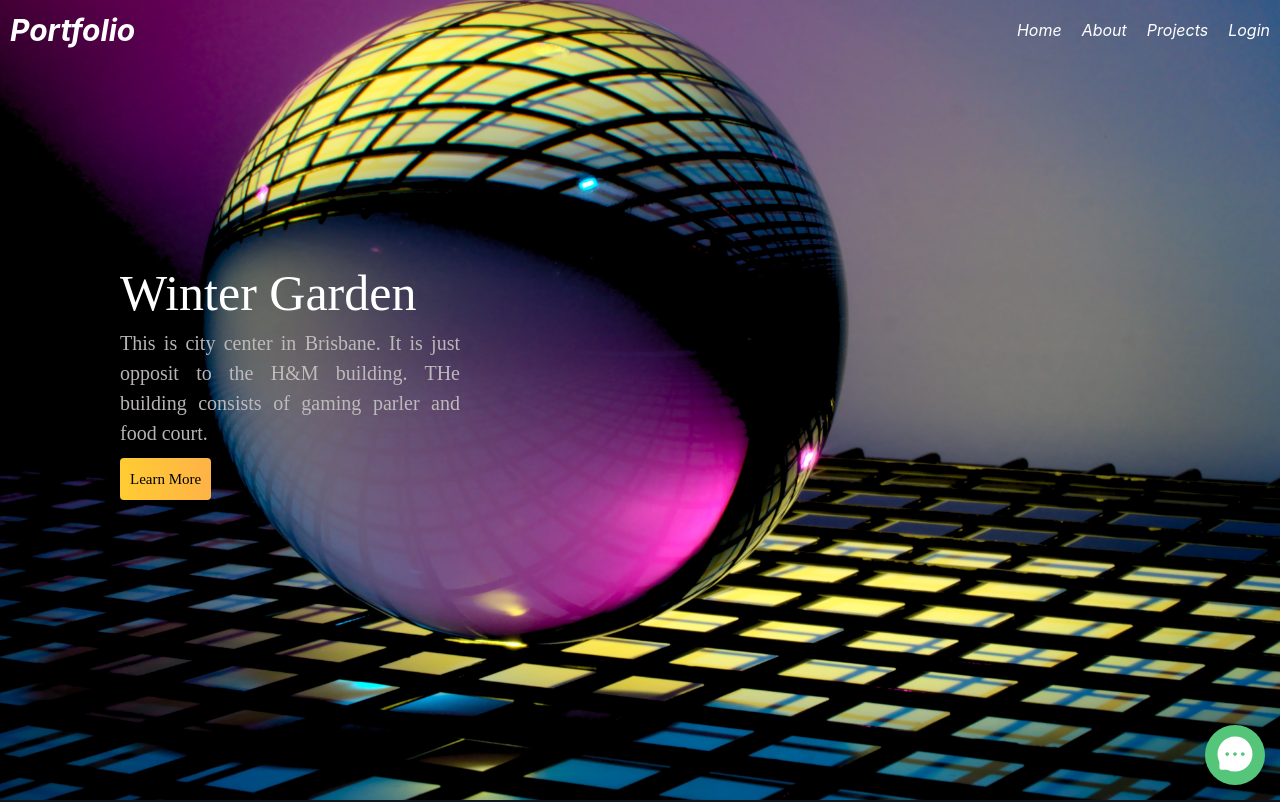
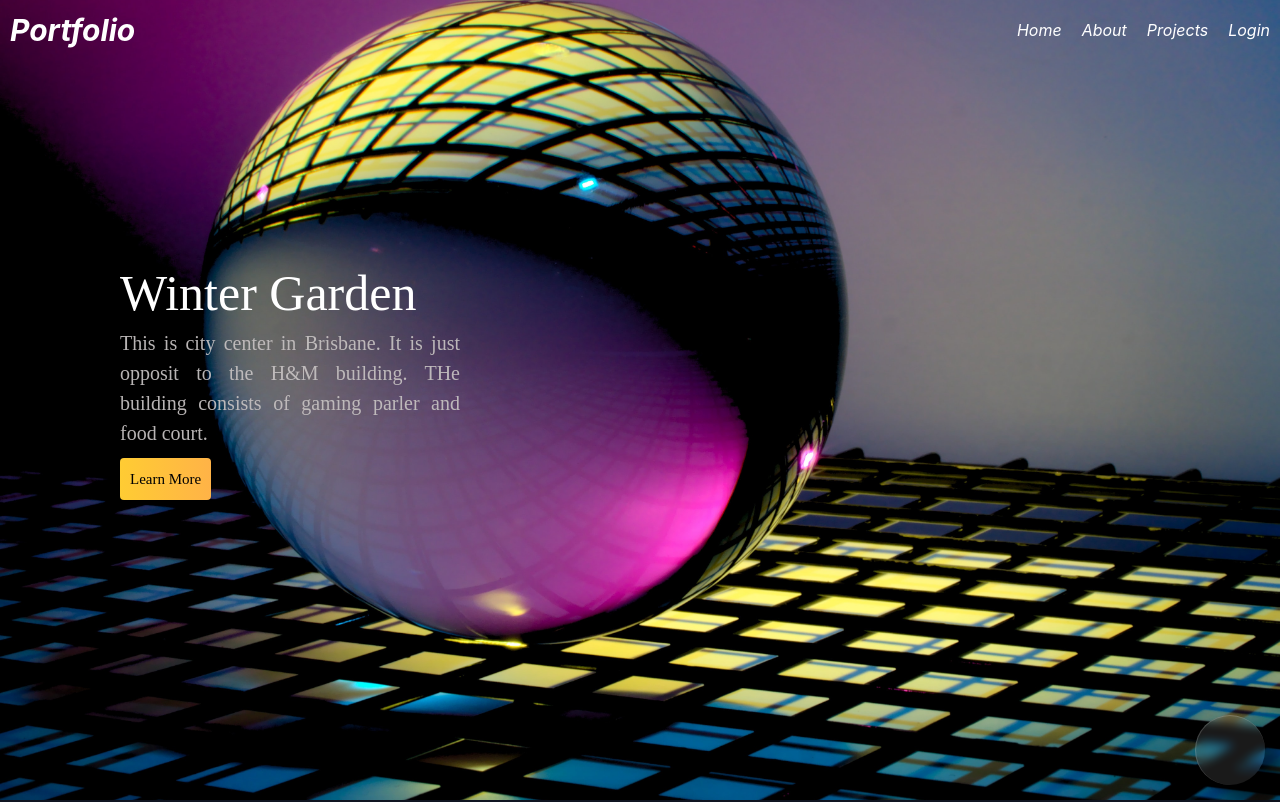
Before and after one commit to Samratkunwar/ePortfolio, a React (Create React App) app: page /project/1 in a window 1280 px wide. Shown: the top 802 px of the page. Built offline with nearby package versions, Linux system fonts and the light colour scheme; a web font is replaced by a local one.

Commit message:
contact form minor fix

```diff
--- a/package.json
+++ b/package.json
@@ -1,5 +1,5 @@
 {
-  "homepage": "http://Samratkunwar.github.io/ePortfolio",
+  "homepage": "http://Samratkunwar.github.io",
   "name": "my-eportfolio",
   "version": "0.1.0",
   "private": true,
--- a/src/Components/FormComponents/ContactmeComponent/contactMe.js
+++ b/src/Components/FormComponents/ContactmeComponent/contactMe.js
@@ -24,35 +24,41 @@ const Section = styled.div`
 `;
 
 const ContactMeButton = styled.a`
-    height: 6rem;
-    width: 6rem;
+    position: fixed;
+    height: 7rem;
+    width: 7rem;
     border-radius: 50%;
-    border: none;
-    position: fixed;
     bottom: 1.5rem;
     right: 1.5rem;
-    background-image: radial-gradient(var(--color-green-primary), var(--color-green-primary-light));
-    text-decoration: none;
     z-index: 1000;
-    box-shadow: 0 1.5rem 4rem rgba(0, 0, 0, 0.4);
-
-    &:hover {
-        transform: translateY(-3px);
-        box-shadow: 0 1rem 2rem rgba(0, 0, 0, 0.2);
-        color: rgba(3, 12, 3, 0.404);
-    }
-
+    background: rgba(255, 255, 255, .1);
+    box-shadow: 20px 20px 20px rgba(0, 0, 0, .5);
+    backdrop-filter: blur(5px);
+    border-top: .5px solid rgba(225, 225, 225, .2);
+    border-left: 1px solid rgba(225, 225, 225, .2);
 
 `;
 
 const ContactButtonIcon = styled(AiFillMessage)`
 
-    margin-top: .9rem;
+    margin-top: 1.4rem;
     font-size: 4rem;
     color: var(--color-white);
     cursor: pointer;
     user-select: none;
+    transform: translateY(20px);
+    opacity: 0;
+    transition: .5s;
 
+    ${ContactMeButton}:hover & {
+        transform: translateY(0px);
+        opacity: 1;
+    }
+
+    @media screen and (max-width: 360px) {
+        transform: translateY(0px);
+        opacity: 1;
+    }
 `;
 
 const FormSection = styled.div`
```
